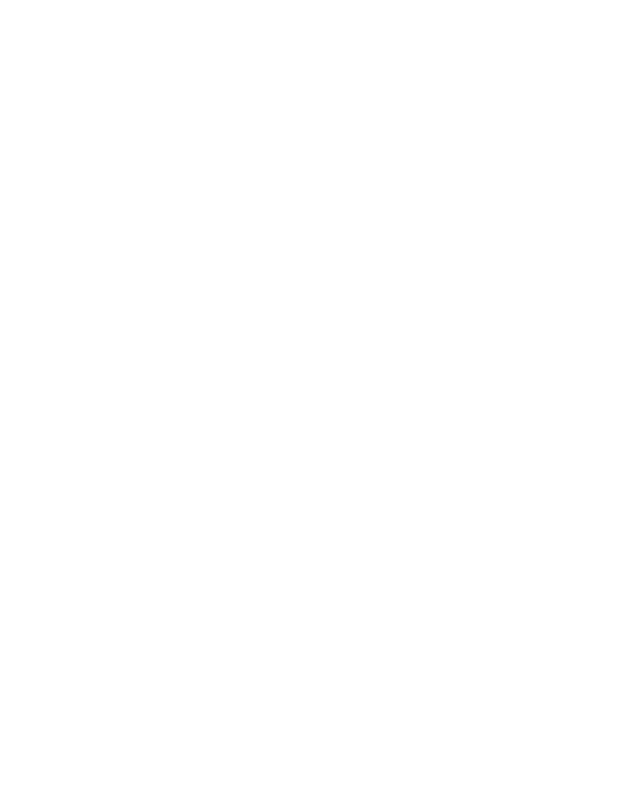
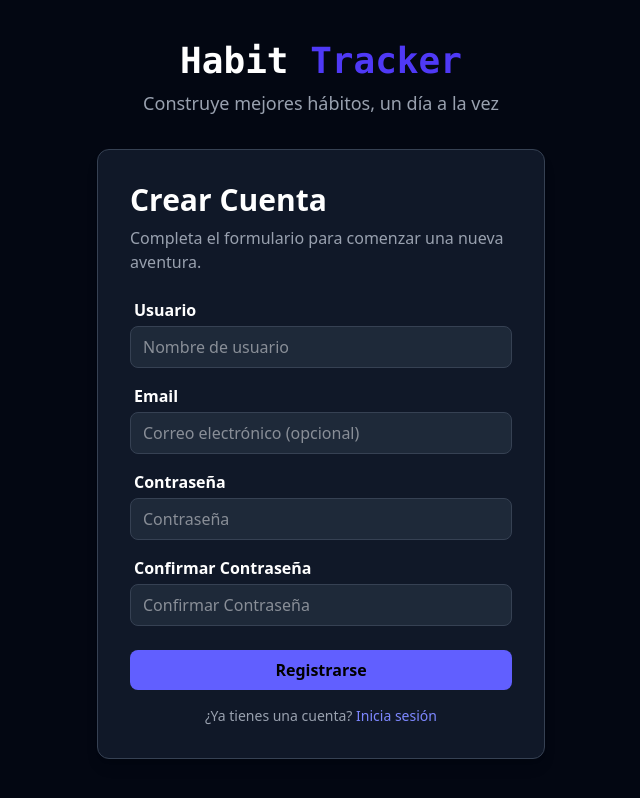
Before and after one commit to Ricardoge25/HabitTracker-frontend, a React (Vite) app: page /register in a window 1280 px wide. Before the commit this address had no page. Shown: the whole page, without its empty margins (319-959 px from the left). Built offline with nearby package versions, Linux system fonts and the light colour scheme.

Commit message:
Añadir funcionalidad de registro de usuario y notificaciones de éxito en el inicio de sesión; integrar react-hot-toast para mensajes de estado.

```diff
--- a/package.json
+++ b/package.json
@@ -15,6 +15,7 @@
     "lucide-react": "^0.544.0",
     "react": "^19.1.1",
     "react-dom": "^19.1.1",
+    "react-hot-toast": "^2.6.0",
     "react-router-dom": "^7.9.3",
     "tailwindcss": "^4.1.13"
   },
--- a/src/App.jsx
+++ b/src/App.jsx
@@ -2,17 +2,21 @@ import './App.css'
 import { BrowserRouter as Router, Routes, Route, Navigate } from "react-router-dom";
 import Login from "./pages/Login";
 import Dashboard from './pages/Dashboard';
+import Register from './pages/Register';
 import { AuthProvider } from "./context/AuthContext"; // 👈 importa el contexto
 import ProtectRoute from './components/ProtectRoute';
+import { Toaster } from "react-hot-toast";
 
 function App() {
   return (
+    <>
       <AuthProvider>
         <Router>
           <Routes>
             {/* Rutas Públicas */}
             <Route path="/" element={<Navigate to="/login" replace />} />
             <Route path="/login" element={<Login />} />
+            <Route path="/register" element={<Register />} />
 
             {/* Rutas Protegidas */}
             <Route
@@ -26,6 +30,18 @@ function App() {
           </Routes>
         </Router>
       </AuthProvider>
+      <Toaster
+          position="top-center"
+          toastOptions={{
+            duration: 3000,
+            style: {
+              background: "#1f2937",
+              color: "#fff"
+            },
+          }}
+        />
+    </>
+
   )
 }
 
--- a/src/pages/Dashboard.jsx
+++ b/src/pages/Dashboard.jsx
@@ -18,33 +18,38 @@ export default function Dashboard() {
   return (
     <div className="flex flex-col items-center min-h-screen bg-gray-950 px-6 py-8">
       {/* Header */}
-      <header className="w-full max-w-6xl flex justify-between items-center mb-6">
-        <h1 className="text-lg md:text-4xl text-indigo-400 font-mono">
-          HabitTracker{" "}
+      <header className="w-full max-w-6xl flex flex-col md:flex-row md:justify-between md:items-center mb-6 px-4">
+        {/* Titulo */}
+        <h1 className="text-2xl md:text-4xl text-indigo-400 font-mono mb-2 md:mb-0 text-center md:text-left">
+          HabitTracker
         </h1>
-        <h2 className="text-sm md:text-lg font-light text-white">
+        {/* Bienvenida y botón de logout */}
+        <div className="flex flex-col sm:flex-row items-center gap-2 sm:gap-4 text-white text-sm md:text-lg font-light">
+          <p className="text-center sm:text-left">
             Bienvenido de vuelta,{" "}
             <span className="font-semibold italic">{user?.username}</span> 👋
-            <button
-          onClick={logout}
-          className="bg-red-600 hover:bg-red-700 text-xs md:text-lg text-white font-semibold px-4 py-2 rounded-lg transition-colors ml-4 cursor-pointer"
-        >
-          Salir
-        </button>
-        </h2>
+          </p>
+          <button
+            onClick={logout}
+            className="bg-red-600 hover:bg-red-700 text-xs md:text-sm text-white font-semibold px-4 py-2 rounded-lg transition-colors"
+          >
+            Salir
+          </button>
+        </div>
 
       </header>
 
       {/* Métricas Principales */}
-      <section className="w-full max-w-6xl grid grid-cols-1 sm:grid-cols-3 gap-6 mb-8">
-        <div className="bg-gray-900 rounded-xl p-6 shadow hover:shadow-lg transition">
+      <section className="w-full max-w-6xl grid grid-cols-1 sm:grid-cols-2 md:grid-cols-3 gap-4 md:gap-6 mb-8">
+
+        <div className="bg-gray-900 rounded-xl p-4 md:p-6 shadow transition">
           <div className="flex items-center justify-between">
-            <h2 className="text-gray-400 text-sm">
+            <h2 className="text-gray-400 text-xs md:text-sm">
               Racha Actual
             </h2>
             <Flame className="text-orange-500" />
           </div>
-          <p className="text-3xl font-bold text-white mt-2">
+          <p className="text-lg md:text-3xl font-bold text-white mt-2">
             {mockStats.streak} días
           </p>
           <p className="text-gray-400 text-sm mt-2">
@@ -52,14 +57,14 @@ export default function Dashboard() {
           </p>
         </div>
 
-        <div className="bg-gray-900 rounded-xl p-6 shadow hover:shadow-lg transition">
-          <div className="flex items-center justify-between ">
-            <h2 className="text-gray-400 text-sm">
+        <div className="bg-gray-900 rounded-xl p-4 md:p-6 shadow  transition">
+          <div className="flex items-center justify-between">
+            <h2 className="text-gray-400 text-xs md:text-sm">
               Completados Hoy
             </h2>
             <CheckCircle className="text-green-500" />
           </div>
-          <p className="text-3xl font-bold text-white mt-2">
+          <p className="text-lg md:text-3xl font-bold text-white mt-2">
             {mockStats.completedToday} / {mockStats.totalToday}
           </p>
           <p className="text-gray-400 text-sm mt-2">
@@ -69,12 +74,12 @@ export default function Dashboard() {
 
         <div className="bg-gray-900 rounded-xl p-6 shadow hover:shadow-lg transition">
           <div className="flex items-center justify-between">
-            <h2 className="text-gray-400 text-sm">
+            <h2 className="text-gray-400 text-xs md:text-sm">
               Meta Mensual
             </h2>
-            <Target className="text-blue-500" />
+            <Target className="text-blue-500"  />
           </div>
-          <p className="text-3xl font-bold text-white mt-2">
+          <p className="text-lg md:text-3xl font-bold text-white mt-2">
             {mockStats.monthlyProgress}%
           </p>
           <p className="text-gray-400 text-sm mt-2">
--- a/src/pages/Login.jsx
+++ b/src/pages/Login.jsx
@@ -1,6 +1,7 @@
-import { useState } from "react";
+import { useEffect, useState } from "react";
 import { useAuth } from "../context/AuthContext";
-import { useNavigate, Link } from "react-router-dom";
+import { useNavigate, Link, useLocation } from "react-router-dom";
+import { toast } from "react-hot-toast";
 
 export default function Login() {
   const [username, setUsername] = useState("");
@@ -8,6 +9,14 @@ export default function Login() {
   const { login } = useAuth();
   const navigate = useNavigate();
   const [error, setError] = useState("");
+  const location = useLocation();
+
+  // Mostrar notificación si el usuario acaba de registrarse
+  useEffect(() => {
+    if(location.state?.registered){
+      toast.success("Registro exitoso. ¡Inicia sesión para continuar!");
+    }
+  }, [location]);
 
   const handleSubmit = async (e) => {
     e.preventDefault();
@@ -69,10 +78,10 @@ export default function Login() {
           </button>
 
           {error && (
-            <p className="text-red-600 text-sm font-semibold text-center mt-2">
+            <p className="text-red-500 text-sm text-center bg-red-500/2 p-2 rounded-md border border-red-700">
               {error}
-              </p>
-            )}
+            </p>
+          )}
         </form>
 
         {/* Enlace para registrarse */}
--- /dev/null
+++ b/src/pages/Register.jsx
@@ -0,0 +1,152 @@
+import { useState } from "react";
+import { Link, useNavigate } from "react-router-dom";
+import api from "../api/axios";
+
+export default function Register() {
+  const [formData, setFormData] = useState({
+    username: "",
+    email: "",
+    password: "",
+  });
+  const [confirmPassword, setConfirmPassword] = useState("");
+  const [error, setError] = useState("");
+  const navigate = useNavigate();
+
+  const handleRegister = async (e) => {
+    e.preventDefault();
+
+    if (formData.password !== confirmPassword) {
+      setError("Las contraseñas no coinciden");
+      return;
+    }
+
+    if (formData.password.length < 8) {
+      setError("La contraseña debe tener al menos 8 caracteres");
+      return;
+    }
+
+    if (!formData.username.trim()) {
+      setError("El nombre de usuario es obligatorio");
+      return;
+    }
+
+    try {
+      const response = await api.post("/register/", formData);
+
+      if (response.status === 201) {
+        navigate("/login", { state: { registered: true } }); // Redirige al login después del registro
+      }
+    } catch (err) {
+      console.error("Error en el registro:", err.response?.data || err.message);
+      setError(
+        err.response?.data?.error ||
+        "Error al crear el usuario. Intenta de nuevo."
+      );
+    }
+  };
+
+  return (
+    <div className="md:h-screen flex flex-col items-center justify-center bg-gray-950 text-white px-4 pb-2">
+      {/* Título Principal */}
+      <h1 className="text-3xl md:text-4xl font-extrabold mb-2 font-mono mt-6">
+        Habit <span className="text-indigo-600">Tracker</span>
+      </h1>
+      <p className="text-sm md:text-lg text-gray-400 mb-6 md:mb-8">
+        Construye mejores hábitos, un día a la vez
+      </p>
+
+      {/* Caja de Registro */}
+      <div className="bg-gray-900 p-6 md:p-8 rounded-xl shadow-lg border border-gray-700 w-full max-w-md mb-4">
+        <h2 className="text-2xl md:text-3xl font-semibold mb-2">Crear Cuenta</h2>
+        <p className="text-sm md:text-base text-gray-400 mb-3 md:mb-6">
+          Completa el formulario para comenzar una nueva aventura.
+        </p>
+
+        <form onSubmit={handleRegister} className="space-y-2 md:space-y-4">
+          <div>
+            <label className="block text-base font-semibold ml-1 mb-1">
+              Usuario
+            </label>
+            <input
+              type="text"
+              placeholder="Nombre de usuario"
+              value={formData.username}
+              onChange={(e) =>
+                setFormData({ ...formData, username: e.target.value })
+              }
+              required
+              className="w-full px-3 py-2 border border-gray-700 rounded-lg bg-gray-800 text-gray-100 focus:outline-none focus:ring-2 focus:ring-indigo-500"
+            />
+          </div>
+
+          <div>
+            <label className="block text-md font-semibold ml-1 mb-1">
+              Email
+            </label>
+            <input
+              type="email"
+              placeholder="Correo electrónico (opcional)"
+              value={formData.email}
+              onChange={(e) =>
+                setFormData({ ...formData, email: e.target.value })
+              }
+              required
+              className="w-full px-3 py-2 border border-gray-700 rounded-lg bg-gray-800 text-gray-100 focus:outline-none focus:ring-2 focus:ring-indigo-500"
+            />
+          </div>
+
+          <div>
+            <label className="block text-md font-semibold ml-1 mb-1">
+              Contraseña
+            </label>
+            <input
+              type="password"
+              placeholder="Contraseña"
+              value={formData.password}
+              onChange={(e) =>
+                setFormData({ ...formData, password: e.target.value })
+              }
+              className="w-full px-3 py-2 border border-gray-700 rounded-lg bg-gray-800 text-gray-100 focus:outline-none focus:ring-2 focus:ring-indigo-500"
+            />
+          </div>
+
+          <div>
+            <label className="block text-md font-semibold ml-1 mb-1">
+              Confirmar Contraseña
+            </label>
+            <input
+              type="password"
+              placeholder="Confirmar Contraseña"
+              value={confirmPassword}
+              onChange={(e) => setConfirmPassword(e.target.value)}
+              className="w-full px-3 py-2 border border-gray-700 rounded-lg bg-gray-800 text-gray-100 focus:outline-none focus:ring-2 focus:ring-indigo-500"
+            />
+          </div>
+
+          {error && (
+            <p className="text-red-500 text-sm text-center bg-red-500/2 p-2 rounded-md border border-red-700">
+              {error}
+            </p>
+          )}
+
+          <button
+            type="submit"
+            className="w-full bg-indigo-500 hover:bg-indigo-600 text-black py-2 mt-2 rounded-lg font-semibold transition-colors"
+          >
+            Registrarse
+          </button>
+        </form>
+
+        <p className="text-center text-gray-400 mt-4 text-sm">
+          ¿Ya tienes una cuenta?{" "}
+          <Link
+            to="/login"
+            className="text-indigo-400 hover:text-indigo-300 font-medium"
+          >
+            Inicia sesión
+          </Link>
+        </p>
+      </div>
+    </div>
+  );
+}
```
Also changed, not shown: src/components/HabitList.jsx (+36 -13 lines), 1 other file (tests, documents, lock files or other folders). Lines whose indentation alone changed are shown as unchanged.
